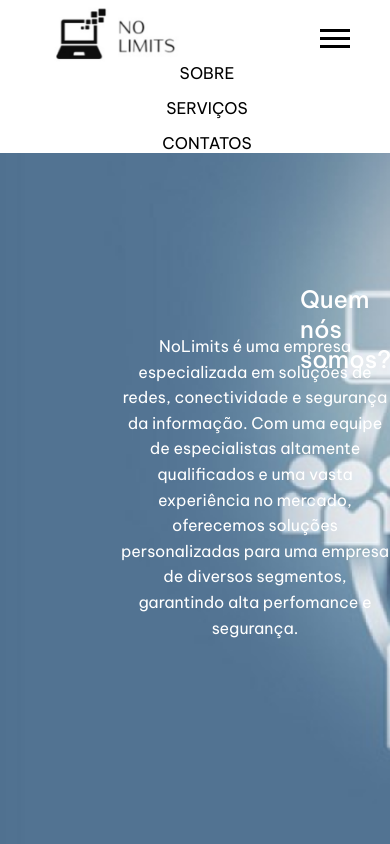
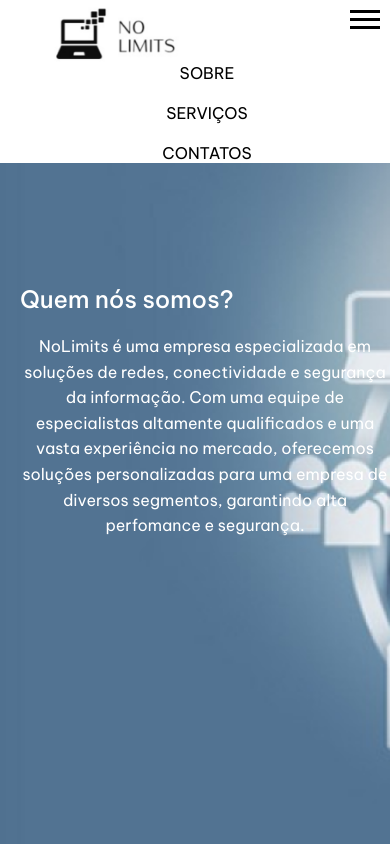
Before and after one commit to LuanaNikari/projetoNoLimits, a plain HTML site: page index.html in a window 390 px wide. Both pictures are taken after a click on the button 335 px from the left and 38 px from the top of the page. Shown: the top 844 px of the page. Drawn offline with Linux system fonts and the light colour scheme.

Commit message:
Inserção de configuração para tela 1180px

```diff
--- a/style.css
+++ b/style.css
@@ -338,6 +338,31 @@ cursor: pointer;
 
 }
 
+@media screen and (max-width: 1080px) {
+    /* Ajustes específicos do pixel 7 */
+    .navbar {
+        flex-direction: column;
+        align-items: center;
+        gap: 20px;
+    }
+
+    .section_one_tittle,
+    .section_one_text {
+        margin-left: 0;
+        text-align: center;
+    }
+
+    .imagem_servicos {
+        width: 90px;
+        height: auto;
+    }
+
+    .hamburguer {
+        right: 10px;
+        top: 10px;
+    }
+}
+
 @media screen and (max-width: 734px) {
     .contato-container {
         flex-direction: column;
```
